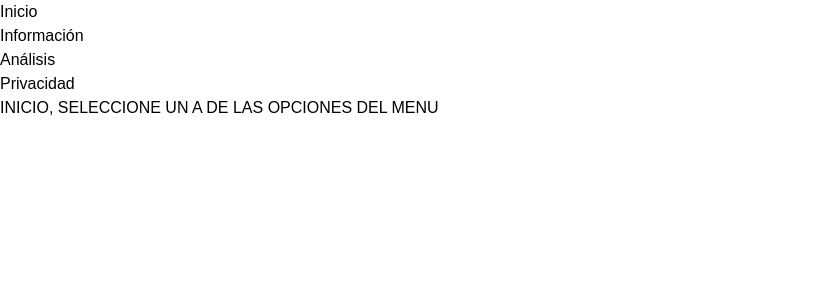
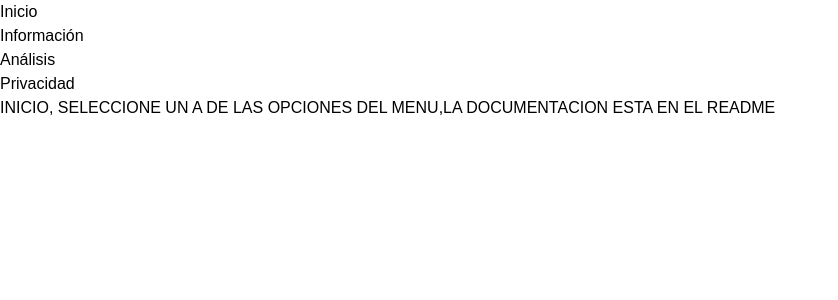
Before and after one commit to Jesus-Raad/ChallengMultiploCapital, a Next.js app: page / in a window 1280 px wide. Shown: the top 300 px of the page, without its empty margins (0-838 px from the left). Built offline with nearby package versions, Linux system fonts and the light colour scheme.

Commit message:
change start page

```diff
--- a/src/app/(main)/page.jsx
+++ b/src/app/(main)/page.jsx
@@ -5,7 +5,7 @@ import Menu from '../../components/Menu'
 const page = () => {
   return (
     <div>
-  INICIO, SELECCIONE UN A DE LAS OPCIONES DEL MENU
+  INICIO, SELECCIONE UN A DE LAS OPCIONES DEL MENU,LA DOCUMENTACION ESTA EN EL README
     </div>
   )
 }
```
